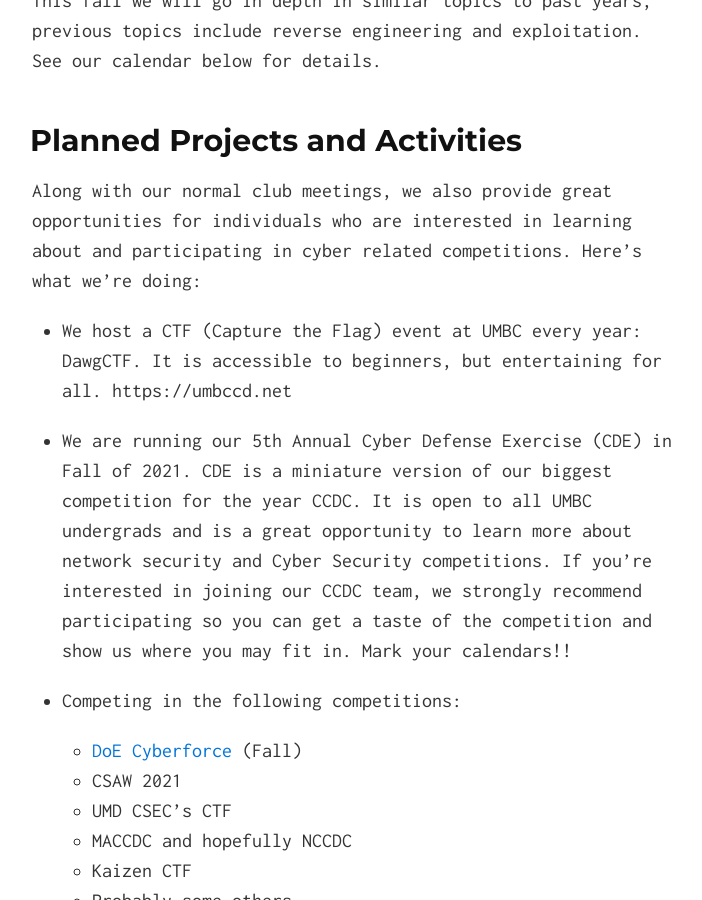
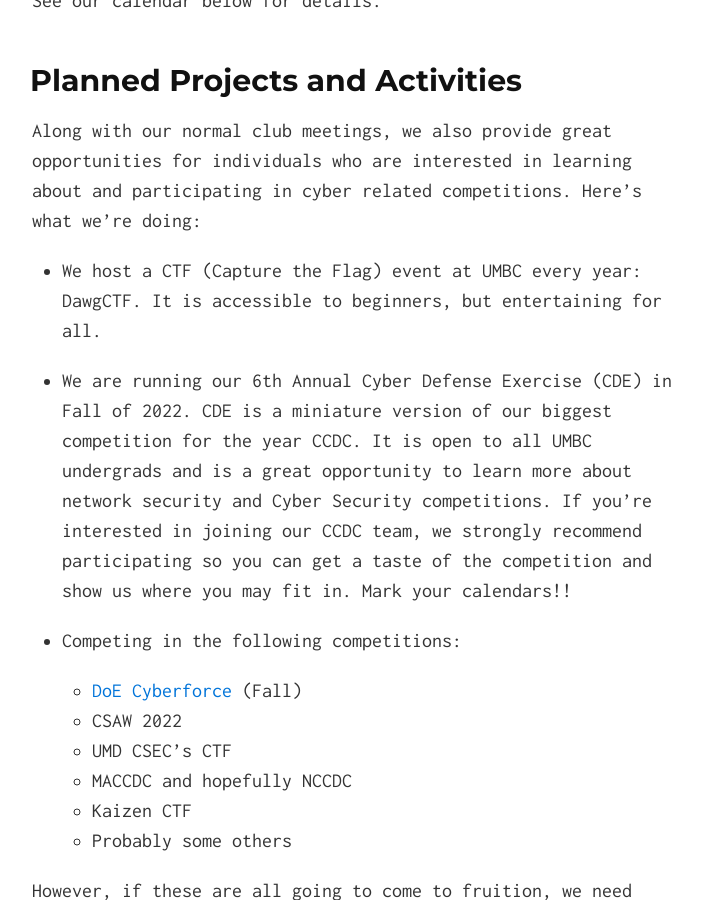
Before and after one commit to UMBCCyberDawgs/umbccyberdawgs.github.io, a Jekyll site: the page built from index.md, in a window 1280 px wide and 900 px high, scrolled down 1974 px. Shown: the whole window, without its empty margins (288-990 px from the left). Built offline with Jekyll 4.4.1, drawn with Linux system fonts in a browser that asks for light colours; our own code applies the rules of GitHub Pages for plain Markdown files; part of the change alters nothing that is shown; some of the changed text lies outside the part shown.

Commit message:
updated index.md - info for fall 2022

```diff
--- a/index.md
+++ b/index.md
@@ -9,7 +9,7 @@ share a common interest in computer and network security.
 
 ## Next hosted event
 
-DawgCTF 2022, April 29th - May 1st 2022. Go to https://umbccd.net
+Cyber Defense Exercise (CDE), October 22nd 2022
 
 ## How to get involved
 
@@ -18,21 +18,19 @@ There are a few things you can do to get involved with the club.
 1. Join our [mailing list](#mailinglist)
 2. Checkout the [calendar](#calendar)
 3. Attend our weekly [meetings](#meetings)
-    * Meeting location for the fall semester is **TBD**, but please watch
-    our mailing list for potential updates.
+    * Meeting location for the fall semester is PUB 105 with a hybrid/virtual option on [Webex](https://umbc.webex.com/umbc/j.php?MTID=m5bf61fcdac399940e710ea4f2d120b08)
 4. Check out our [Github](https://github.com/UMBCCyberDawgs)
 
 ## Current Board
 
-**President:** Henry Budris (hbudris1 @ umbc.edu)
-**Vice President:** Rob Shovan (rshovan1 @ umbc.edu)
-**Treasurer:** Nithya Prakash (n64 @ umbc.edu)
-**Secretary:** Sophia Hamer (chamer1 @ umbc.edu)
-**Chief Historical Officer:** RJ Joyce (joyce8 @ umbc.edu)
+**President:** Daniel Williams (dwillia2 @ umbc.edu)
+**Vice President:** Ben Nordmann (nordman1 @ umbc.edu)
+**Treasurer:** Carter Gerhardt (carterg2 @ umbc.edu)
+**Secretary:** Michal Magidson (michalm1 @ umbc.edu)
+**Chief Historical Officer:** Sophia Hamer (chamer1 @ umbc.edu)
 **Technical Director:** Richard Baldwin (rangemaster @ umbc.edu)
 **Assistant Technical Director:** Chris Skane (chrisk3 @ umbc.edu)
 **Assistant Technical Director:** Nikola Bura (nbura1 @ umbc.edu)
-**Assistant Gumby Leader:** Naomi Albert (albert10 @ umbc.edu)
 
 ## <a name="meetings">Meetings
 
@@ -67,13 +65,13 @@ Along with our normal club meetings, we also provide great opportunities for
 individuals who are interested in learning about and participating in cyber
 related competitions. Here's what we're doing:
 
-* We host a CTF (Capture the Flag) event at UMBC every year: DawgCTF. It is accessible to beginners, but entertaining for all. https://umbccd.net
+* We host a CTF (Capture the Flag) event at UMBC every year: DawgCTF. It is accessible to beginners, but entertaining for all.
 
-* We are running our 5th Annual Cyber Defense Exercise (CDE) in Fall of 2021. CDE is a miniature version of our biggest competition for the year CCDC. It is open to all UMBC undergrads and is a great opportunity to learn more about network security and Cyber Security competitions. If you're interested in joining our CCDC team, we strongly recommend participating so you can get a taste of the competition and show us where you may fit in. Mark your calendars!!
+* We are running our 6th Annual Cyber Defense Exercise (CDE) in Fall of 2022. CDE is a miniature version of our biggest competition for the year CCDC. It is open to all UMBC undergrads and is a great opportunity to learn more about network security and Cyber Security competitions. If you're interested in joining our CCDC team, we strongly recommend participating so you can get a taste of the competition and show us where you may fit in. Mark your calendars!!
 
 * Competing in the following competitions:
     * [DoE Cyberforce](https://cyberforcecompetition.com/) (Fall)
-    * CSAW 2021
+    * CSAW 2022
     * UMD CSEC's CTF
     * MACCDC and hopefully NCCDC
     * Kaizen CTF
```
